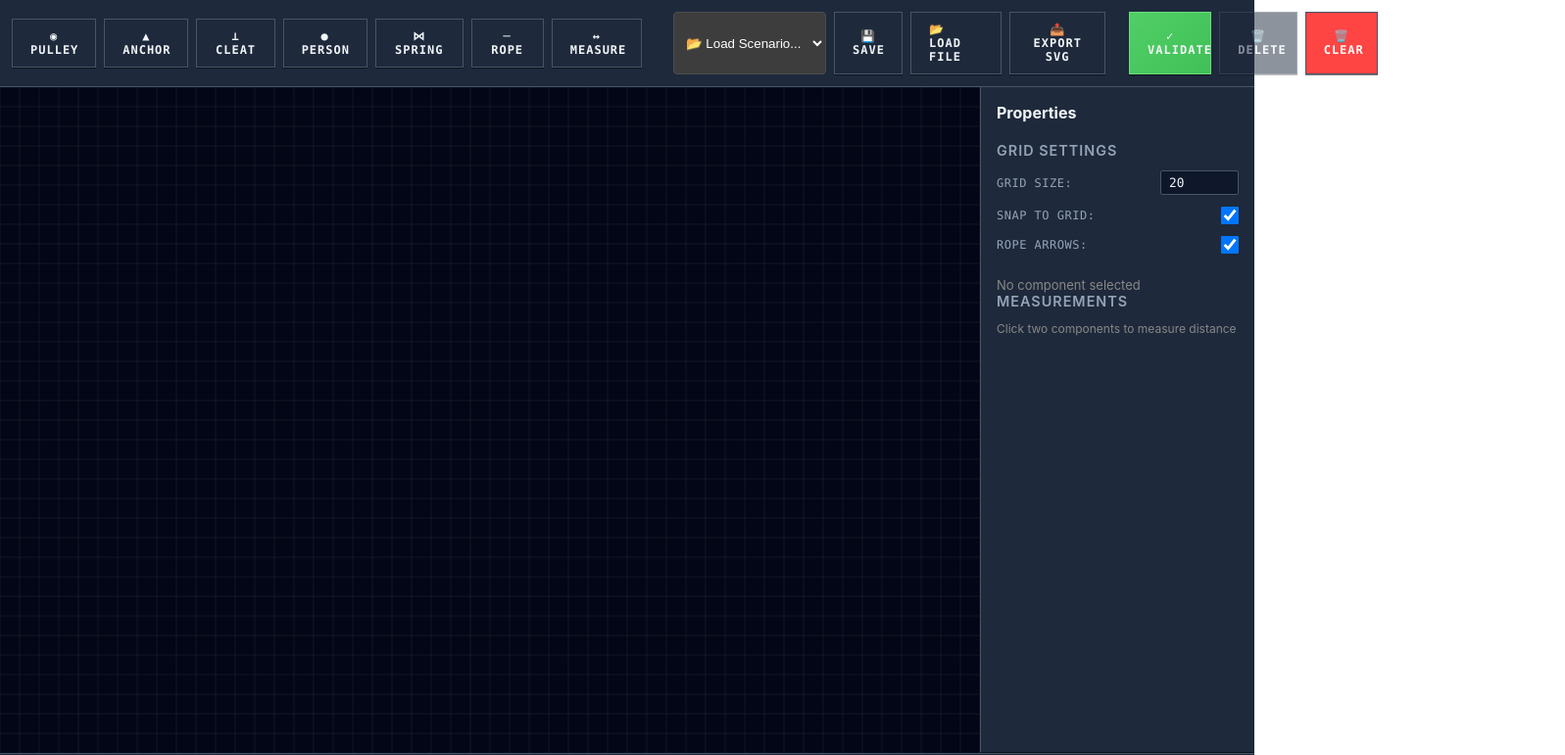
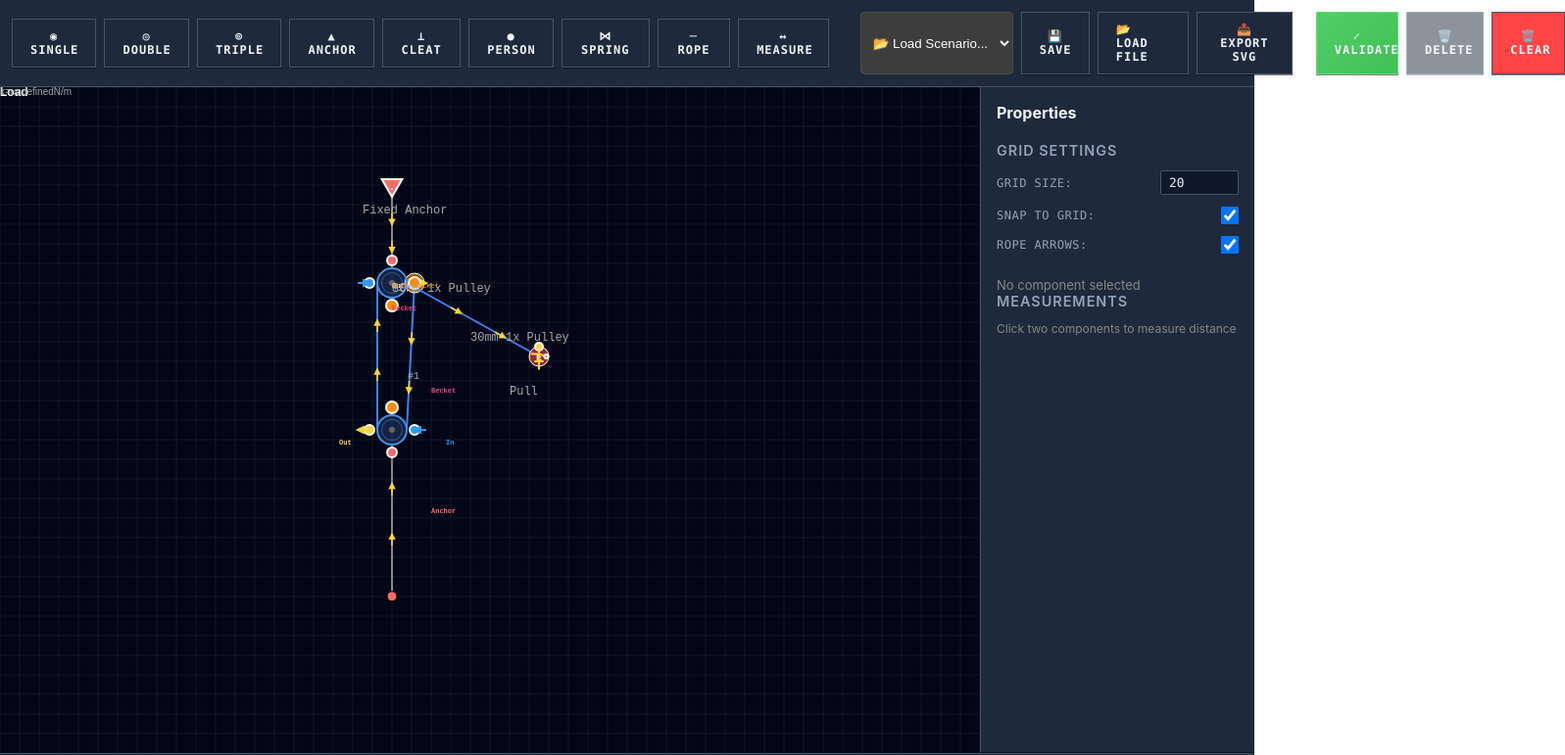
Before and after one commit to dhagan/pulley-deck-sketcher, a React (Vite) app: page / in a window 1280 px wide. Shown: the top 771 px of the page at 98% size, 1597 px wide, since content can reach past the window. Built offline with nearby package versions, Linux system fonts and the light colour scheme.

Commit message:
Load 3:1 scenario by default, fix spring position, add Double and Triple block buttons

```diff
--- a/scenarios/3-to-1.json
+++ b/scenarios/3-to-1.json
@@ -58,7 +58,7 @@
       "type": "spring",
       "position": {
         "x": 400,
-        "y": 480
+        "y": 520
       },
       "attachedTo": "pulley-2",
       "label": "Load"
@@ -89,7 +89,7 @@
       "startPoint": "pulley-1-becket",
       "endId": "pulley-2",
       "endPoint": "pulley-2-sheave-0-in",
-      "label": "Working rope segment 1"
+      "label": "Becket to floating IN"
     },
     {
       "id": "rope-3",
@@ -98,7 +98,7 @@
       "startPoint": "pulley-2-sheave-0-out",
       "endId": "pulley-1",
       "endPoint": "pulley-1-sheave-0-in",
-      "label": "Working rope segment 2"
+      "label": "Floating OUT to fixed IN"
     },
     {
       "id": "rope-4",
@@ -116,7 +116,7 @@
       "startPoint": "pulley-1-sheave-0-out",
       "endId": "person-1",
       "endPoint": "person-1-center",
-      "label": "Working rope segment 3"
+      "label": "Fixed OUT to person"
     }
   ],
   "selectedId": null,
--- a/src/App.tsx
+++ b/src/App.tsx
@@ -1,4 +1,4 @@
-import React, { useState } from 'react';
+import React, { useState, useEffect } from 'react';
 import { SystemState, ComponentType, PulleyComponent, AnchorComponent, CleatComponent, PersonComponent, RopeComponent, SpringComponent } from './types';
 import Toolbar from './components/Toolbar';
 import Canvas from './components/Canvas';
@@ -16,6 +16,14 @@ const App: React.FC = () => {
         snapToGrid: true,
         showRopeArrows: true,
     });
+
+    // Load first scenario on mount
+    useEffect(() => {
+        fetch('/scenarios/3-to-1.json')
+            .then(res => res.json())
+            .then(data => setSystem(data))
+            .catch(err => console.error('Failed to load default scenario:', err));
+    }, []);
 
     const [toolMode, setToolMode] = useState<ToolMode>('select');
     const [ropeStart, setRopeStart] = useState<string | null>(null);
@@ -35,6 +43,42 @@ const App: React.FC = () => {
             position: defaultPosition,
             diameter: 30,
             sheaves: 1,
+            hasBecket: false,
+            rotation: 0,
+            attachmentPoints: {
+                top: { x: defaultPosition.x, y: defaultPosition.y - 40 },
+                bottom: { x: defaultPosition.x, y: defaultPosition.y + 40 },
+            },
+        };
+        setSystem(prev => ({ ...prev, components: [...prev.components, pulley] }));
+    };
+
+    const handleAddDoubleBlock = () => {
+        const id = createComponentId('pulley');
+        const pulley: PulleyComponent = {
+            id,
+            type: ComponentType.PULLEY,
+            position: defaultPosition,
+            diameter: 30,
+            sheaves: 2,
+            hasBecket: false,
+            rotation: 0,
+            attachmentPoints: {
+                top: { x: defaultPosition.x, y: defaultPosition.y - 40 },
+                bottom: { x: defaultPosition.x, y: defaultPosition.y + 40 },
+            },
+        };
+        setSystem(prev => ({ ...prev, components: [...prev.components, pulley] }));
+    };
+
+    const handleAddTripleBlock = () => {
+        const id = createComponentId('pulley');
+        const pulley: PulleyComponent = {
+            id,
+            type: ComponentType.PULLEY,
+            position: defaultPosition,
+            diameter: 30,
+            sheaves: 3,
             hasBecket: false,
             rotation: 0,
             attachmentPoints: {
@@ -322,6 +366,8 @@ const App: React.FC = () => {
         <div className="app" onClick={handleContextMenuClose}>
             <Toolbar
                 onAddPulley={handleAddPulley}
+                onAddDoubleBlock={handleAddDoubleBlock}
+                onAddTripleBlock={handleAddTripleBlock}
                 onAddAnchor={handleAddAnchor}
                 onAddCleat={handleAddCleat}
                 onAddPerson={handleAddPerson}
--- a/src/components/Toolbar.tsx
+++ b/src/components/Toolbar.tsx
@@ -5,6 +5,8 @@ import { validateSystem, formatValidationReport } from '../utils/validation';
 
 interface ToolbarProps {
     onAddPulley: () => void;
+    onAddDoubleBlock: () => void;
+    onAddTripleBlock: () => void;
     onAddAnchor: () => void;
     onAddCleat: () => void;
     onAddPerson: () => void;
@@ -25,6 +27,8 @@ interface ToolbarProps {
 
 const Toolbar: React.FC<ToolbarProps> = ({
     onAddPulley,
+    onAddDoubleBlock,
+    onAddTripleBlock,
     onAddAnchor,
     onAddCleat,
     onAddPerson,
@@ -56,7 +60,9 @@ const Toolbar: React.FC<ToolbarProps> = ({
     return (
         <div className="toolbar">
             <div className="toolbar-group" style={{ display: 'flex', gap: '8px' }}>
-                <button className="toolbar-button" onClick={onAddPulley} title="Add Pulley">◉ Pulley</button>
+                <button className="toolbar-button" onClick={onAddPulley} title="Add Single Pulley">◉ Single</button>
+                <button className="toolbar-button" onClick={onAddDoubleBlock} title="Add Double Block">◎ Double</button>
+                <button className="toolbar-button" onClick={onAddTripleBlock} title="Add Triple Block">⊚ Triple</button>
                 <button className="toolbar-button" onClick={onAddAnchor} title="Add Anchor">▲ Anchor</button>
                 <button className="toolbar-button" onClick={onAddCleat} title="Add Cleat">⊥ Cleat</button>
                 <button className="toolbar-button" onClick={onAddPerson} title="Add Person">● Person</button>
```
